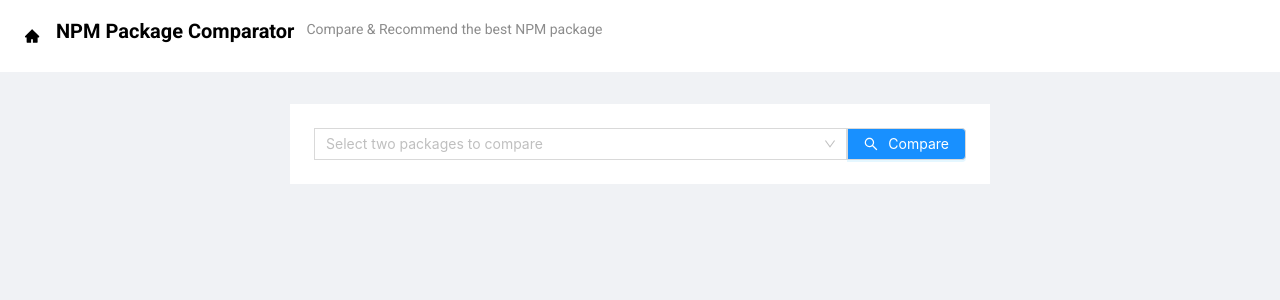
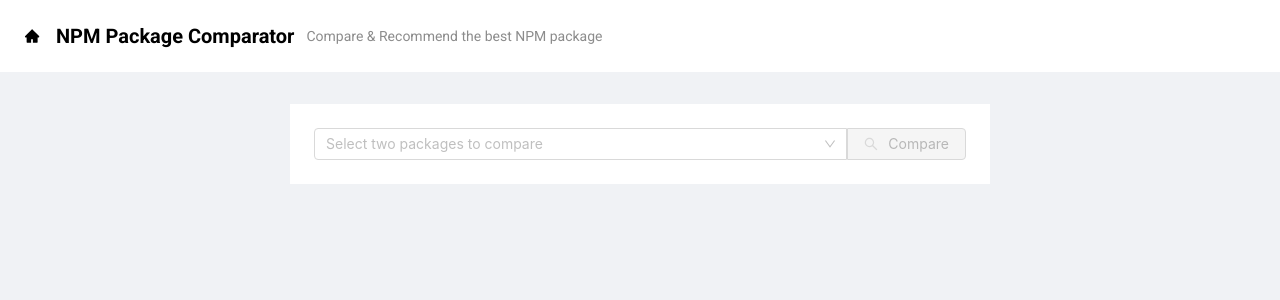
Before and after one commit to afnan-emumba/npm-package-comparator, a Next.js app: page / in a window 1280 px wide. Shown: the top 300 px of the page. Built offline with nearby package versions, Linux system fonts and the light colour scheme.

Commit message:
fetching package details

```diff
--- a/app/(home)/page.tsx
+++ b/app/(home)/page.tsx
@@ -1,13 +1,40 @@
+"use client";
+
+import { useState } from "react";
 import Navbar from "@/components/navbar/Navbar";
 import SearchBar from "@/components/search-bar/SearchBar";
+import ComparisonTable from "@/components/comparison-table/ComparisonTable";
+import { fetchPackageDetails } from "@/utils/npmApi";
 import styles from "./HomePage.module.css";
 
 const Home = () => {
+  const [selectedPackages, setSelectedPackages] = useState<string[]>([]);
+  const [comparisonData, setComparisonData] = useState<any[]>([]);
+
+  const handleCompare = async () => {
+    if (selectedPackages.length > 2) {
+      alert("You can only select 2 packages for comparison");
+      return;
+    }
+
+    const packageDetails = await Promise.all(
+      selectedPackages.map((pkg) => fetchPackageDetails(pkg))
+    );
+    setComparisonData(packageDetails);
+  };
+
   return (
     <div className={styles.container}>
       <Navbar />
       <div className={styles.content}>
-        <SearchBar />
+        <SearchBar
+          selectedPackages={selectedPackages}
+          setSelectedPackages={setSelectedPackages}
+          onCompare={handleCompare}
+        />
+        {comparisonData.length > 0 && (
+          <ComparisonTable packages={comparisonData} />
+        )}
       </div>
     </div>
   );
--- /dev/null
+++ b/components/comparison-table/ComparisonTable.tsx
@@ -0,0 +1,39 @@
+import React from "react";
+
+interface PackageDetails {
+  name: string;
+  description: string;
+  lastModified: string;
+}
+
+interface ComparisonTableProps {
+  packages: PackageDetails[];
+}
+
+const ComparisonTable: React.FC<ComparisonTableProps> = ({ packages }) => {
+  return (
+    <div>
+      <h2>Comparison Table</h2>
+      <table>
+        <thead>
+          <tr>
+            <th>Package Name</th>
+            <th>Description</th>
+            <th>Last Modified</th>
+          </tr>
+        </thead>
+        <tbody>
+          {packages.map((pkg) => (
+            <tr key={pkg.name}>
+              <td>{pkg.name}</td>
+              <td>{pkg.description}</td>
+              <td>{pkg.lastModified}</td>
+            </tr>
+          ))}
+        </tbody>
+      </table>
+    </div>
+  );
+};
+
+export default ComparisonTable;
--- a/components/navbar/Navbar.module.css
+++ b/components/navbar/Navbar.module.css
@@ -19,10 +19,12 @@
 .navbarContent h1 {
     font-size: 20px;
     font-weight: 600;
+    margin: 0;
 }
 
 .navbarContent p {
     font-size: 14px;
     font-weight: 400;
     color: #8c8c8c;
+    margin: 0;
 }
--- a/components/search-bar/SearchBar.module.css
+++ b/components/search-bar/SearchBar.module.css
@@ -21,3 +21,7 @@
     gap: 10px;
     border-radius: 0 4px 4px 0;
 }
+
+.container :global(.ant-select-selector) {
+    border-radius: 4px 0 0 4px;
+}
--- a/components/search-bar/SearchBar.tsx
+++ b/components/search-bar/SearchBar.tsx
@@ -1,18 +1,84 @@
 "use client";
 
-import { Select, Button } from "antd";
+import { useState } from "react";
+import { Select, Button, Skeleton } from "antd";
+import debounce from "lodash/debounce";
 import { SearchIcon } from "@/public/icons";
+import { fetchPackages } from "@/utils/npmApi";
 import styles from "./SearchBar.module.css";
 
-const SearchBar = () => {
+const { Option } = Select;
+
+interface SearchBarProps {
+  selectedPackages: string[];
+  setSelectedPackages: (value: string[]) => void;
+  onCompare: () => void;
+}
+
+const SearchBar: React.FC<SearchBarProps> = ({
+  selectedPackages,
+  setSelectedPackages,
+  onCompare,
+}) => {
+  const [packages, setPackages] = useState<{ value: string; label: string }[]>(
+    []
+  );
+  const [fetching, setFetching] = useState(false);
+
+  const handleSearch = debounce(async (value: string) => {
+    if (value) {
+      setFetching(true);
+      const results = await fetchPackages(value);
+      setPackages(results);
+      setFetching(false);
+    } else {
+      setPackages([]);
+    }
+  }, 800);
+
+  const handleChange = (value: string[]) => {
+    setSelectedPackages(value);
+  };
+
+  const isButtonDisabled = selectedPackages.length < 2;
+
   return (
     <div className={styles.container}>
       <Select
+        mode='multiple'
         placeholder='Select two packages to compare'
+        notFoundContent={
+          fetching ? (
+            <Skeleton.Input active size='small' block />
+          ) : (
+            "No results found"
+          )
+        }
+        filterOption={false}
+        onSearch={handleSearch}
+        onChange={handleChange}
         style={{ width: "100%" }}
-      />
-      <Button className={styles.button} type='primary'>
-        <div style={{ color: "white", display: "flex", alignItems: "center" }}>
+        value={selectedPackages}
+      >
+        {packages.map((pkg) => (
+          <Option key={pkg.value} value={pkg.value}>
+            {pkg.label}
+          </Option>
+        ))}
+      </Select>
+      <Button
+        className={styles.button}
+        type='primary'
+        disabled={isButtonDisabled}
+        onClick={onCompare}
+      >
+        <div
+          style={{
+            color: isButtonDisabled ? "#D9D9D9" : "white",
+            display: "flex",
+            alignItems: "center",
+          }}
+        >
           <SearchIcon />
         </div>
         Compare
--- a/package.json
+++ b/package.json
@@ -11,11 +11,14 @@
   "dependencies": {
     "@ant-design/cssinjs": "^1.23.0",
     "antd": "^5.23.4",
+    "axios": "^1.7.9",
+    "lodash": "^4.17.21",
     "next": "14.2.23",
     "react": "^18",
     "react-dom": "^18"
   },
   "devDependencies": {
+    "@types/lodash": "^4.17.15",
     "@types/node": "^20",
     "@types/react": "^18",
     "@types/react-dom": "^18",
--- a/public/icons.tsx
+++ b/public/icons.tsx
@@ -34,3 +34,24 @@
     </svg>
   );
 };
+
+export const ErrorIcon = () => {
+  return (
+    <svg
+      width='24'
+      height='24'
+      viewBox='0 0 24 24'
+      fill='none'
+      xmlns='http://www.w3.org/2000/svg'
+    >
+      <path
+        d='M16.6443 7.76409C16.6443 7.64623 16.5478 7.5498 16.43 7.5498L14.6621 7.55784L11.9996 10.7319L9.3398 7.56052L7.56927 7.55248C7.45141 7.55248 7.35498 7.64623 7.35498 7.76677C7.35498 7.81766 7.37373 7.86588 7.40587 7.90606L10.8907 12.0578L7.40587 16.2069C7.37351 16.2462 7.35555 16.2954 7.35498 16.3462C7.35498 16.4641 7.45141 16.5605 7.56927 16.5605L9.3398 16.5525L11.9996 13.3784L14.6594 16.5498L16.4273 16.5578C16.5452 16.5578 16.6416 16.4641 16.6416 16.3436C16.6416 16.2927 16.6228 16.2444 16.5907 16.2043L13.1112 12.0552L16.5961 7.90338C16.6282 7.86588 16.6443 7.81498 16.6443 7.76409Z'
+        fill='#1890FF'
+      />
+      <path
+        d='M12 0C5.37321 0 0 5.37321 0 12C0 18.6268 5.37321 24 12 24C18.6268 24 24 18.6268 24 12C24 5.37321 18.6268 0 12 0ZM12 21.9643C6.49821 21.9643 2.03571 17.5018 2.03571 12C2.03571 6.49821 6.49821 2.03571 12 2.03571C17.5018 2.03571 21.9643 6.49821 21.9643 12C21.9643 17.5018 17.5018 21.9643 12 21.9643Z'
+        fill='#1890FF'
+      />
+    </svg>
+  );
+};
--- /dev/null
+++ b/utils/npmApi.ts
@@ -0,0 +1,21 @@
+import axios from "axios";
+
+export const fetchPackages = async (query: string) => {
+  const response = await axios.get(
+    `https://api.npms.io/v2/search/suggestions?q=${query}`
+  );
+  return response.data.map((pkg: any) => ({
+    value: pkg.package.name,
+    label: pkg.package.name,
+  }));
+};
+
+export const fetchPackageDetails = async (packageName: string) => {
+  const response = await fetch(`https://registry.npmjs.org/${packageName}`);
+  const data = await response.json();
+  return {
+    name: data.name,
+    description: data.description,
+    lastModified: data.time.modified,
+  };
+};
```
Also changed, not shown: components/comparison-table/ComparisonTable.module.css (added), 1 other file (tests, documents, lock files or other folders).
